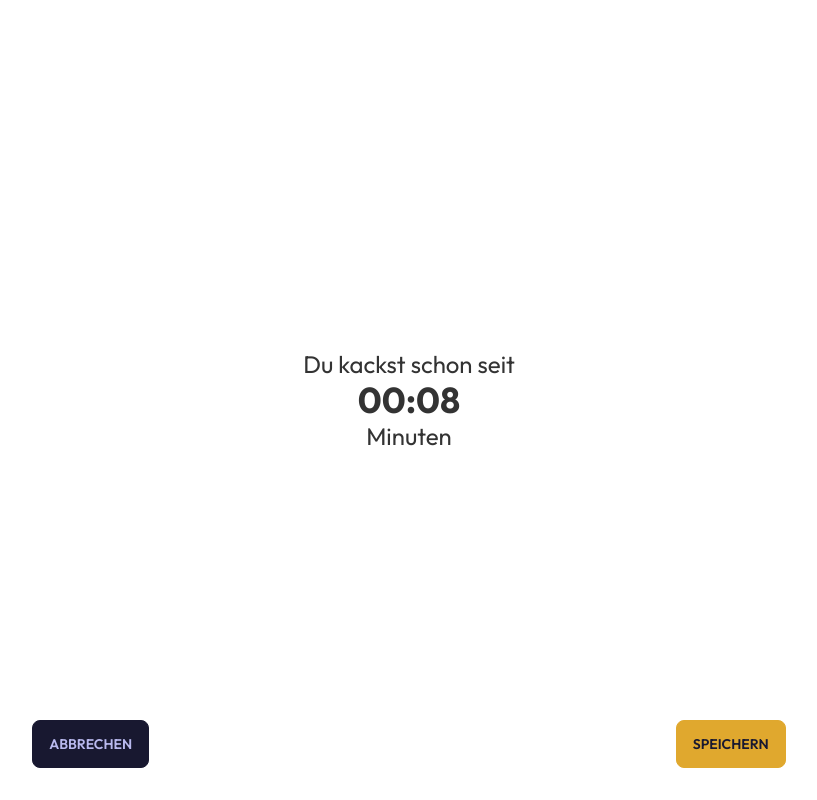
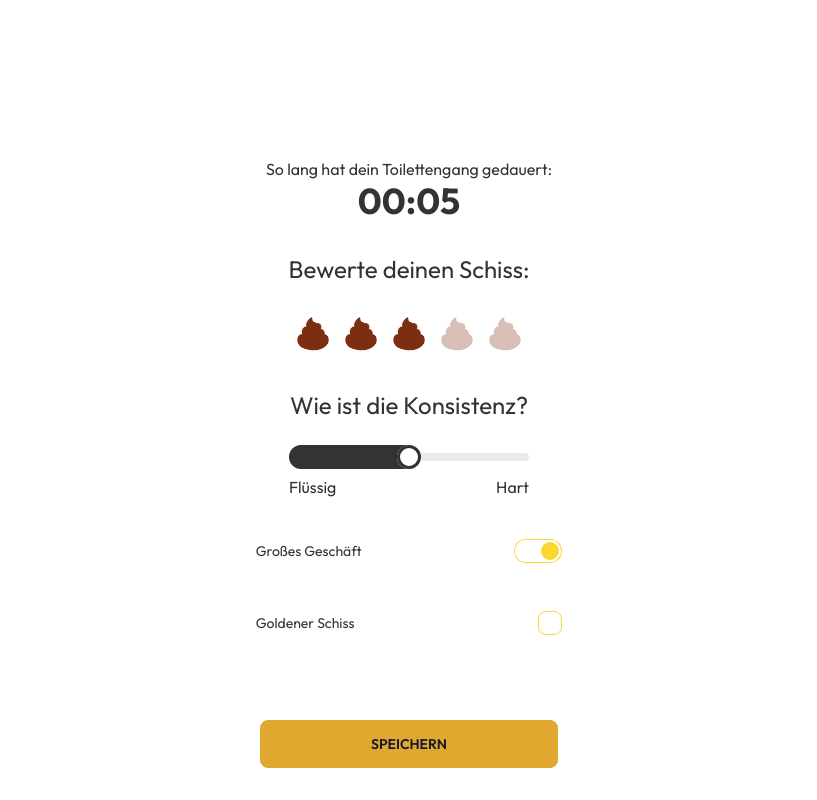
Before and after one commit to Cyklan/kacktimer, a Next.js app: page /timer in a window 1280 px wide. Both pictures are taken after a click on the button "SPEICHERN". Shown: the whole page, without its empty margins (231-1048 px from the left). Built offline with nearby package versions, Linux system fonts and the light colour scheme.

Commit message:
Poop Save Layout

```diff
--- a/components/Dashboard.tsx
+++ b/components/Dashboard.tsx
@@ -1,4 +1,3 @@
-import { signOut } from "next-auth/react";
 import Link from "next/link";
 import { useRouter } from "next/router";
 import { FC } from "react";
--- /dev/null
+++ b/components/Rating.tsx
@@ -0,0 +1,34 @@
+import { FC } from "react";
+
+interface RatingProps {
+  value: number;
+  setValue: (value: number) => void;
+  readonly?: boolean;
+}
+
+const Rating: FC<RatingProps> = ({ value, setValue, readonly }) => {
+
+  const stars: JSX.Element[] = [];
+
+  for (let i = 0; i < 5; i++) {
+    stars.push(
+      <div
+        onClick={() => {
+          if (!readonly) {
+            setValue(i)
+          }
+        }}
+        className={`flex justify-center items-center select-none text-3xl aspect-square w-12 ${readonly ? "cursor-default" : "cursor-pointer"} bg-orange-900 text-transparent bg-clip-text ${value >= i ? "opacity-100" : "opacity-30"}`}
+        key={`rating-star-${i}`}
+      >
+        💩
+      </div>
+    );
+  }
+
+  return <div className="rating">
+    {stars}
+  </div>;
+};
+
+export default Rating;
--- /dev/null
+++ b/components/SavePoop.tsx
@@ -0,0 +1,78 @@
+import dynamic from "next/dynamic";
+import { FC, useState } from "react";
+import Rating from "./Rating";
+
+interface SavePoopProps {
+  startTime: number;
+  endTime: number;
+}
+
+const SavePoop: FC<SavePoopProps> = ({ startTime, endTime }) => {
+
+  const [rating, setRating] = useState(2);
+  const [consistency, setConsistency] = useState(50);
+  const [goldenPoop, setGoldenPoop] = useState(false);
+  const [withPoop, setWithPoop] = useState(true);
+
+  const timePassedMS = endTime - startTime;
+  const minutes = Math.floor(timePassedMS / 1000 / 60);
+  const seconds = Math.floor(timePassedMS / 1000 % 60);
+
+  return (
+    <div
+      className="flex flex-col items-center justify-center relative p-4 h-screen select-none max-w-md md:m-auto"
+    >
+      <div className="text-center flex flex-col items-center p-4 h-fit w-5/6 ">
+        So lang hat dein Toilettengang gedauert:
+        <span className="text-4xl font-bold">{minutes.toString().padStart(2, "0")}:{seconds.toString().padStart(2, "0")}</span>
+      </div>
+      <div className="flex flex-col items-center p-4 h-fit space-y-6 w-5/6">
+        <h3 className="text-2xl">Bewerte deinen Schiss:</h3>
+        <Rating value={rating} setValue={(value) => setRating(value)} />
+      </div>
+      <div className="flex flex-col items-center p-4 h-fit space-y-6 w-5/6">
+        <h3 className="text-2xl">Wie ist die Konsistenz?</h3>
+        <div>
+          <input
+            type="range"
+            min={0}
+            max={100}
+            step={25}
+            value={consistency}
+            className="range w-60"
+            onChange={(e) => setConsistency(e.target.valueAsNumber)} />
+          <div className="w-full flex justify-between">
+            <span>Flüssig</span>
+            <span>Hart</span>
+          </div>
+        </div>
+      </div>
+      <div className="flex flex-col items-center p-4 h-fit space-y-6 w-5/6">
+        <div className="form-control w-full ">
+          <label className="cursor-pointer label">
+            <span className="label-text">{withPoop ? "Großes Geschäft" : "Nur Pinkeln"}</span>
+            <input type="checkbox" className="toggle toggle-secondary" checked={withPoop} onChange={() => setWithPoop(!withPoop)} />
+          </label>
+        </div>
+      </div>
+      <div className="flex flex-col items-center p-4 h-fit space-y-6 w-5/6">
+        <div className="form-control w-full ">
+          <label className="cursor-pointer label">
+            <span className="label-text">Goldener Schiss</span>
+            <input type="checkbox" className="checkbox checkbox-secondary" checked={goldenPoop} onChange={() => {
+              if (!goldenPoop) {
+                setWithPoop(true)
+              }
+              setGoldenPoop(!goldenPoop)
+            }} />
+          </label>
+        </div>
+      </div>
+      <div id="actions" className="flex justify-around w-full absolute bottom-8">
+        <button className="btn btn-primary w-4/6">Speichern</button>
+      </div>
+    </div>
+  );
+};
+
+export default dynamic(() => Promise.resolve(SavePoop), { ssr: false });
--- a/pages/timer.tsx
+++ b/pages/timer.tsx
@@ -3,14 +3,16 @@ import { useEffect, useState } from "react";
 import useLocalStorage from "../hooks/useLocalStorage";
 import TimerComponent from "../components/Timer";
 import { useRouter } from "next/router";
+import SavePoop from "../components/SavePoop";
+import dynamic from "next/dynamic";
 
 const Timer: NextPage = () => {
 
-  const router = useRouter()
+  const router = useRouter();
   const [startTime, setStartTime] = useLocalStorage("startTime", new Date().getTime());
   const [timePassed, setTimePassed] = useState(startTime === null ? 0 : Math.floor((new Date().getTime() - startTime) / 1000)); // in seconds
-
-
+  const [endTime, setEndTime] = useLocalStorage<number>("endTime", null);
+  const [showResultScreen, setShowResultScreen] = useLocalStorage<boolean>("showResultScreen", false);
 
   useEffect(() => {
     const interval = setInterval(() => {
@@ -22,8 +24,9 @@ const Timer: NextPage = () => {
     };
   }, []);
 
-  const minutes = Math.floor(timePassed / 60);
-  const seconds = timePassed % 60;
+  if (showResultScreen && endTime) {
+    return <SavePoop startTime={startTime} endTime={endTime} />;
+  }
 
   return <>
     <div
@@ -34,7 +37,13 @@ const Timer: NextPage = () => {
       </main>
       <div id="actions" className="flex justify-around w-full absolute bottom-8">
         <label htmlFor="cancel-modal" className="btn btn-accent">Abbrechen</label>
-        <button className="btn btn-primary">Speichern</button>
+        <button
+          onClick={() => {
+            setEndTime(new Date().getTime());
+            setShowResultScreen(true);
+          }}
+          className="btn btn-primary"
+        >Speichern</button>
       </div>
     </div>
     <input type="checkbox" id="cancel-modal" className="modal-toggle" />
@@ -62,4 +71,4 @@ const Timer: NextPage = () => {
   </>;
 };
 
-export default Timer;
+export default dynamic(() => Promise.resolve(Timer), { ssr: false });
```
